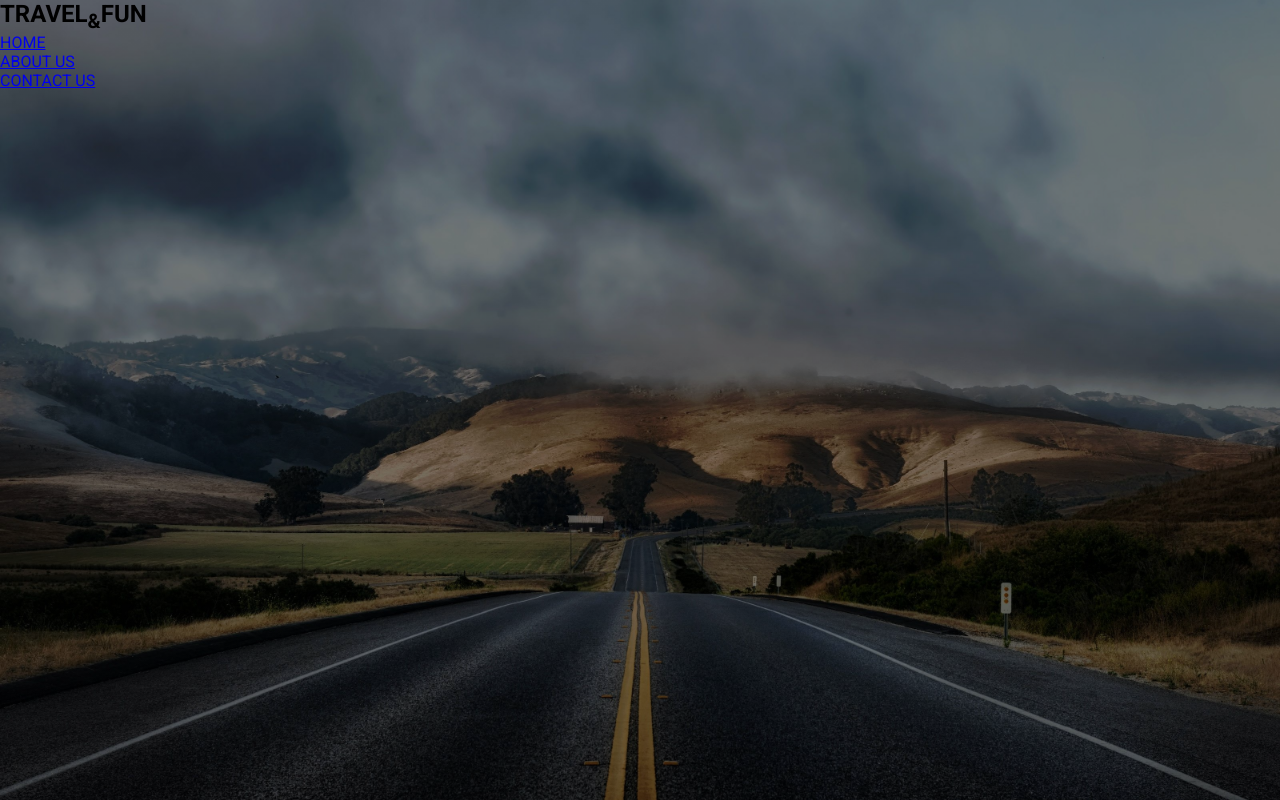
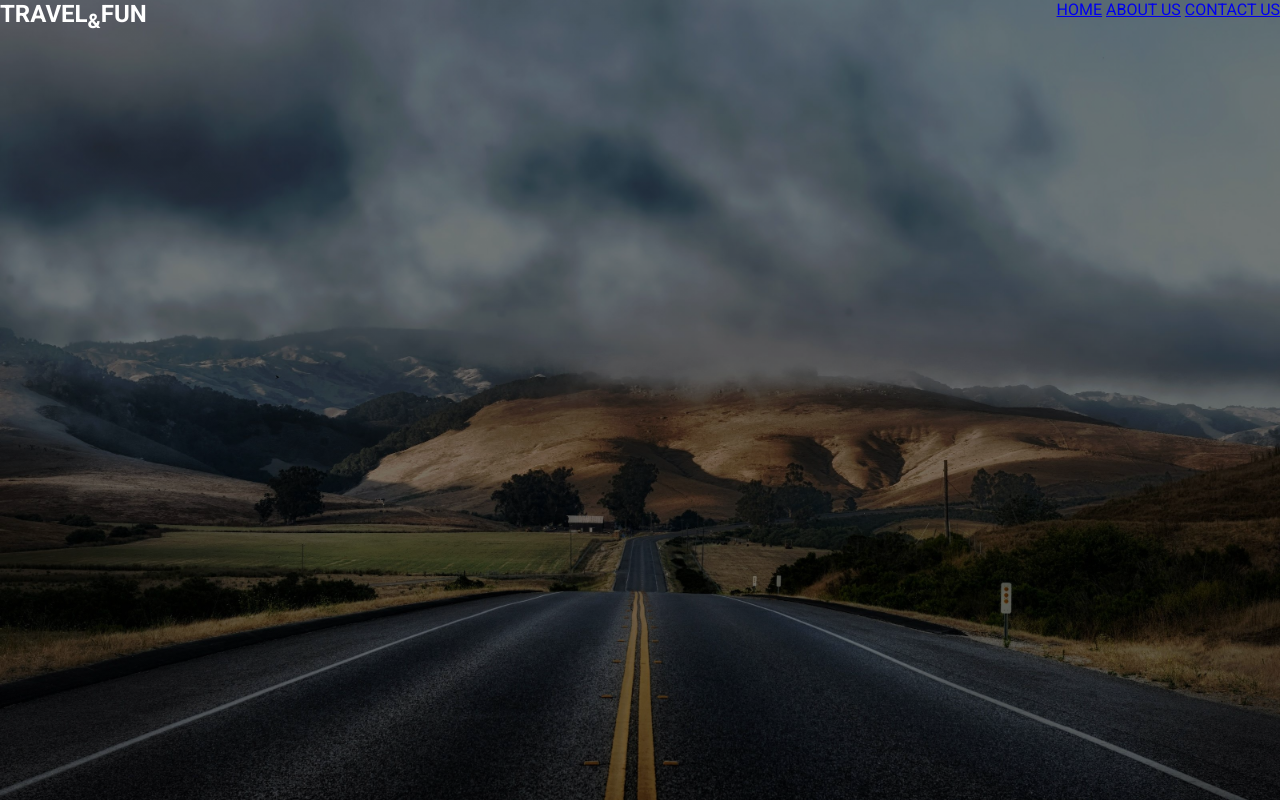
Before and after one commit to Pruthveek/HTML-CSS, a plain HTML site: page Travel&Fun/index.html in a window 1280 px wide. Drawn offline with Linux system fonts and the light colour scheme.

Commit message:
headercss

```diff
--- a/Travel&Fun/Css/style.css
+++ b/Travel&Fun/Css/style.css
@@ -13,3 +13,23 @@
     background-size: cover;
     background-repeat: no-repeat;
 }
+
+.header .navbar .logo,.header .navbar .menu .nav_item{
+    color: white;
+}
+
+.navbar::after{
+    content: "";
+    display: block;
+    clear: both;
+}
+.header .navbar .logo{
+    float: left;
+}
+
+.header .navbar .menu{
+    float: right;
+}
+.header .navbar .menu .nav_item{
+    display: inline-block;
+}
```
